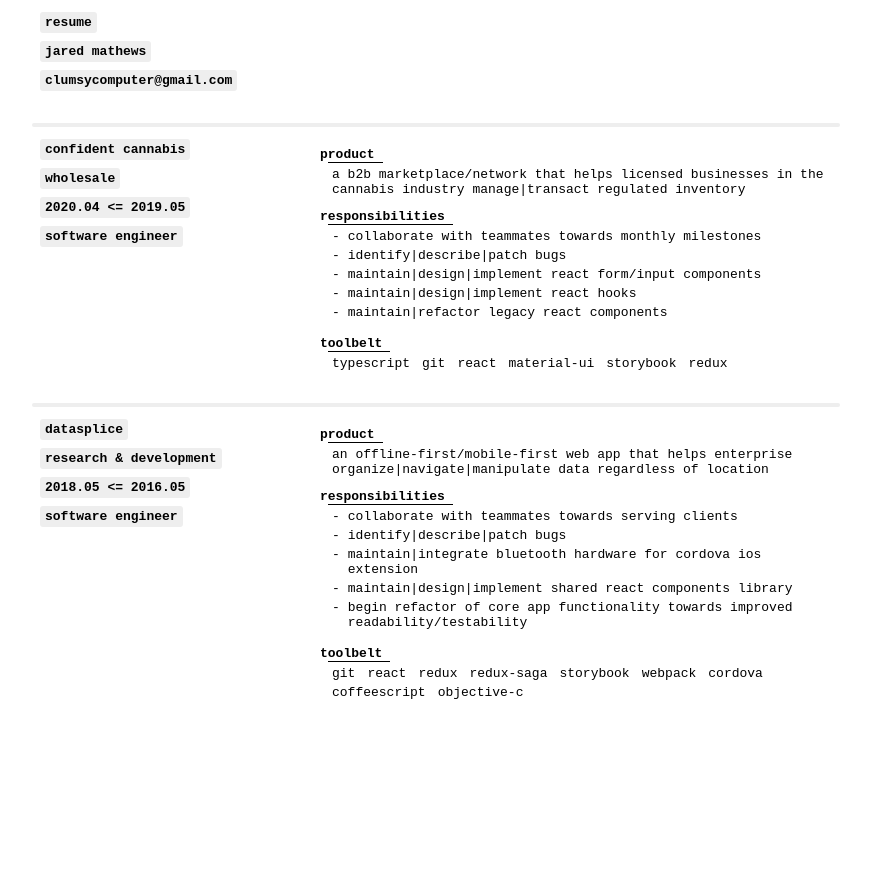
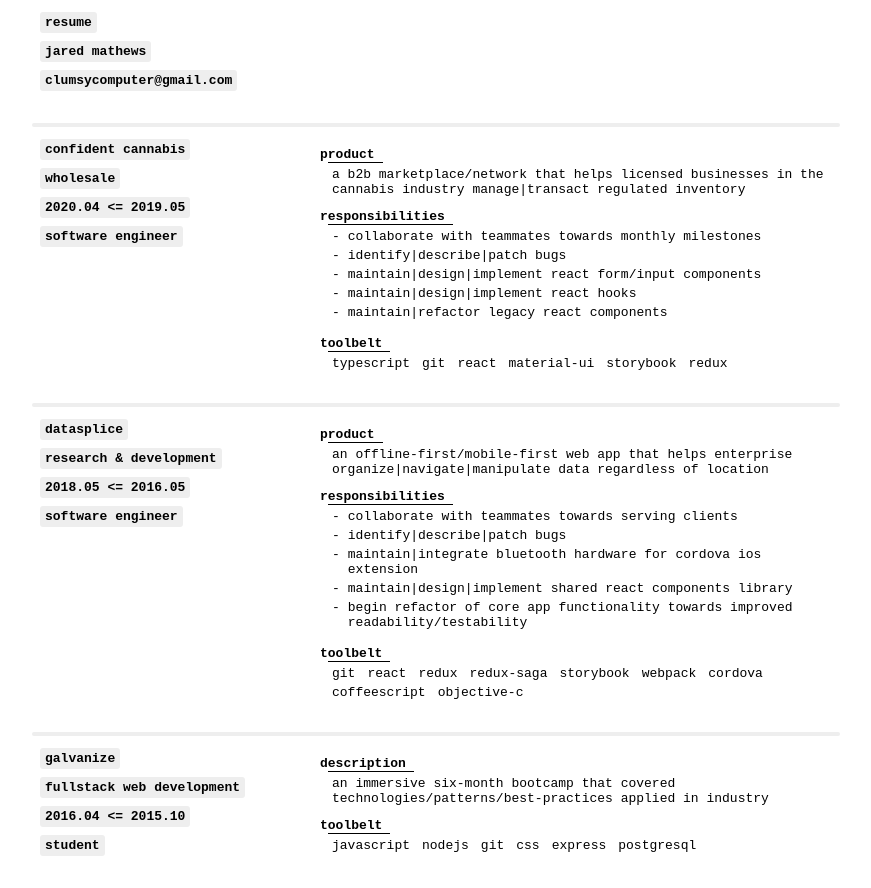
Before and after one commit to clumsycomputer/clumsy-website, a React (Create React App) app: page / in a window 1280 px wide. Shown: the whole page, without its empty margins (204-1075 px from the left). Before the commit the page ends 800 px from the top, so only its background shows below. Built offline with nearby package versions, Linux system fonts and the light colour scheme.

Commit message:
feat(basic-resume): add education

```diff
--- a/src/components/Resume.tsx
+++ b/src/components/Resume.tsx
@@ -1,11 +1,13 @@
 import React, { FunctionComponent } from 'react'
 import { JobDescription, JobSection } from './JobSection'
 import styles from './Resume.module.css'
+import { SchoolDescription, SchoolSection } from './SchoolSection'
 import { Section } from './Section'
 
 export interface ResumeProps {
   personalInfo: PersonDescription
   workExperience: JobDescription[]
+  education: SchoolDescription[]
 }
 
 interface PersonDescription {
@@ -16,11 +18,15 @@
 export const Resume: FunctionComponent<ResumeProps> = ({
   personalInfo,
   workExperience,
+  education,
 }) => (
   <div className={styles.resumeContainer}>
     <Section header={['resume', personalInfo.name, personalInfo.email]} />
     {workExperience.map((jobDescription) => (
       <JobSection jobDescription={jobDescription} />
     ))}
+    {education.map((schoolDescription) => (
+      <SchoolSection schoolDescription={schoolDescription} />
+    ))}
   </div>
 )
--- /dev/null
+++ b/src/components/SchoolSection.tsx
@@ -0,0 +1,40 @@
+import React, { FunctionComponent } from 'react'
+import { Section } from './Section'
+
+export interface SchoolDescription {
+  schoolName: string
+  programName: string
+  dateRange: string
+  programDescription: string
+  toolbelt: string[]
+}
+
+export interface SchoolSectionProps {
+  schoolDescription: SchoolDescription
+}
+
+export const SchoolSection: FunctionComponent<SchoolSectionProps> = ({
+  schoolDescription,
+}) => (
+  <Section
+    showDivider
+    header={[
+      schoolDescription.schoolName,
+      schoolDescription.programName,
+      schoolDescription.dateRange,
+      'student',
+    ]}
+    body={[
+      {
+        variant: 'text',
+        title: 'description',
+        data: schoolDescription.programDescription,
+      },
+      {
+        variant: 'rowList',
+        title: 'toolbelt',
+        data: schoolDescription.toolbelt,
+      },
+    ]}
+  />
+)
--- a/src/index.tsx
+++ b/src/index.tsx
@@ -62,6 +62,23 @@
             ],
           },
         ]}
+        education={[
+          {
+            schoolName: 'galvanize',
+            programName: 'fullstack web development',
+            dateRange: '2016.04 <= 2015.10',
+            programDescription:
+              'an immersive six-month bootcamp that covered technologies/patterns/best-practices applied in industry',
+            toolbelt: [
+              'javascript',
+              'nodejs',
+              'git',
+              'css',
+              'express',
+              'postgresql',
+            ],
+          },
+        ]}
       />
     </div>
   </React.StrictMode>,
```
